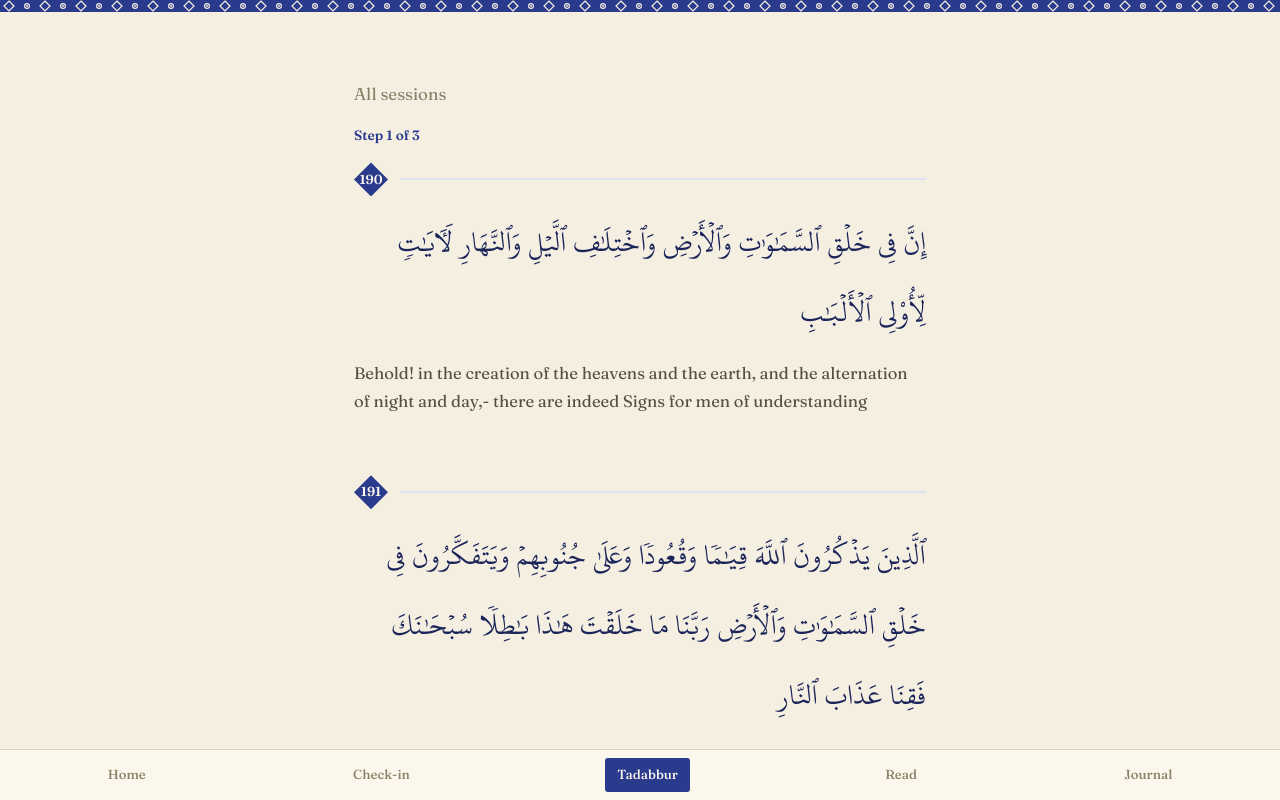
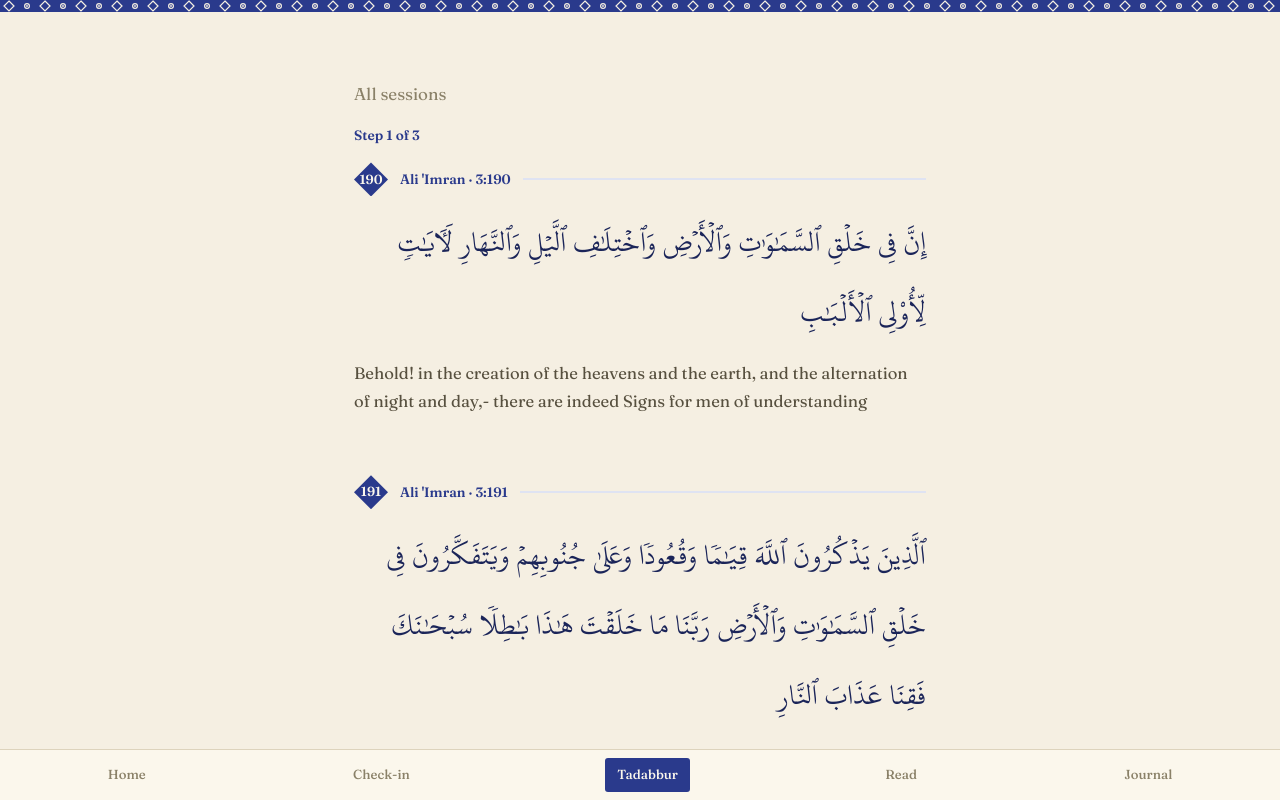
Before and after one commit to mohammedfirdouss/MindfulVerse, a React (Vite) app: page /sessions/beauty-of-creation in a window 1280 px wide. Both pictures are taken after a click on the button "Begin". Shown: the top 800 px of the page. Built offline with nearby package versions, Linux system fonts and the light colour scheme.

Commit message:
refine: enhance StepView and TafsirDisclosure

```diff
--- a/src/pages/SessionPlayer.tsx
+++ b/src/pages/SessionPlayer.tsx
@@ -330,7 +330,8 @@ function StepView({ step, reduce }: { step: SessionStep; reduce: boolean }) {
       )}
       {status.kind === "ready" &&
         status.ayahs.map((a, i) => {
-          const { ayah } = parseVerseKey(a.verseKey);
+          const { surah, ayah } = parseVerseKey(a.verseKey);
+          const surahName = surahNames.get(surah);
           return (
             <FadeRise
               key={a.verseKey}
@@ -341,6 +342,10 @@ function StepView({ step, reduce }: { step: SessionStep; reduce: boolean }) {
               <div className="verse" style={{ paddingTop: i === 0 ? 0 : undefined }}>
                 <div className="verse-head">
                   <span className="roundel">{ayah}</span>
+                  <span className="label">
+                    {surahName ? `${surahName} · ` : ""}
+                    {a.verseKey}
+                  </span>
                   <span className="rule" />
                 </div>
                 <p className="arabic" style={{ margin: 0 }}>
@@ -430,11 +435,16 @@ function TafsirDisclosure({ verseKeys }: { verseKeys: string[] }) {
           )}
           {status.kind === "ready" &&
             status.entries.map((e) => {
-              const { ayah } = parseVerseKey(e.verseKey);
+              const { surah, ayah } = parseVerseKey(e.verseKey);
+              const surahName = tafsirSurahNames.get(surah);
               return (
                 <div key={e.verseKey} className="stack">
                   <div className="verse-head" style={{ marginBottom: 4 }}>
                     <span className="roundel">{ayah}</span>
+                    <span className="label">
+                      {surahName ? `${surahName} · ` : ""}
+                      {e.verseKey}
+                    </span>
                     <span className="rule" />
                   </div>
                   <p style={{ margin: 0 }}>{e.text}</p>
```
